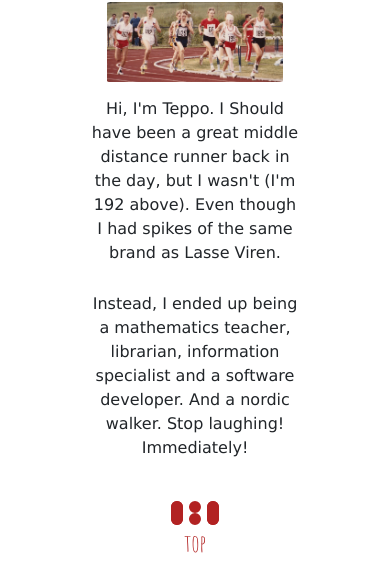
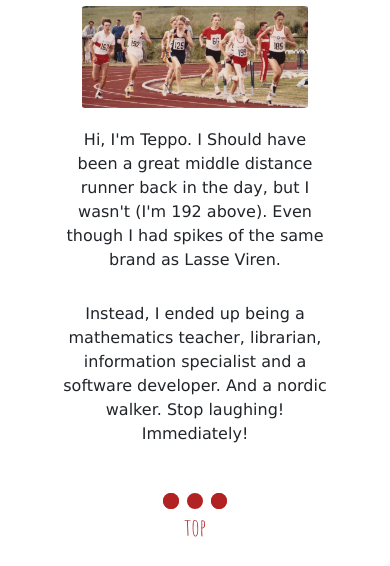
Before and after one commit to teppohjelt/about, a plain HTML site: page index.html in a window 390 px wide. Shown: the part 69-635 px from the top of the page. Drawn offline with nearby package versions, Linux system fonts and the light colour scheme; a web font is replaced by a local one.

Commit message:
Add files via upload

```diff
--- a/css/styles.css
+++ b/css/styles.css
@@ -9,7 +9,6 @@ h1 {
   font-family: 'Amatic SC', cursive;
   font-size: 7rem;
 }
-
 
 h2 {
   font-family: 'Amatic SC', cursive;
@@ -33,8 +32,8 @@ hr {
 }
 
 .to-top a {
-    color: #b22222;
-    text-decoration: none;
+  color: #b22222;
+  text-decoration: none;
 }
 
 .text-box {
@@ -75,10 +74,10 @@ hr {
   h1 {
     font-size: 5rem;
   }
+
   body {
-    text-align:center;
+    text-align: center;
+    margin: 0 10%;
   }
-  hr {
-    border: dotted 0.8rem;
-  }
+
 }
```
